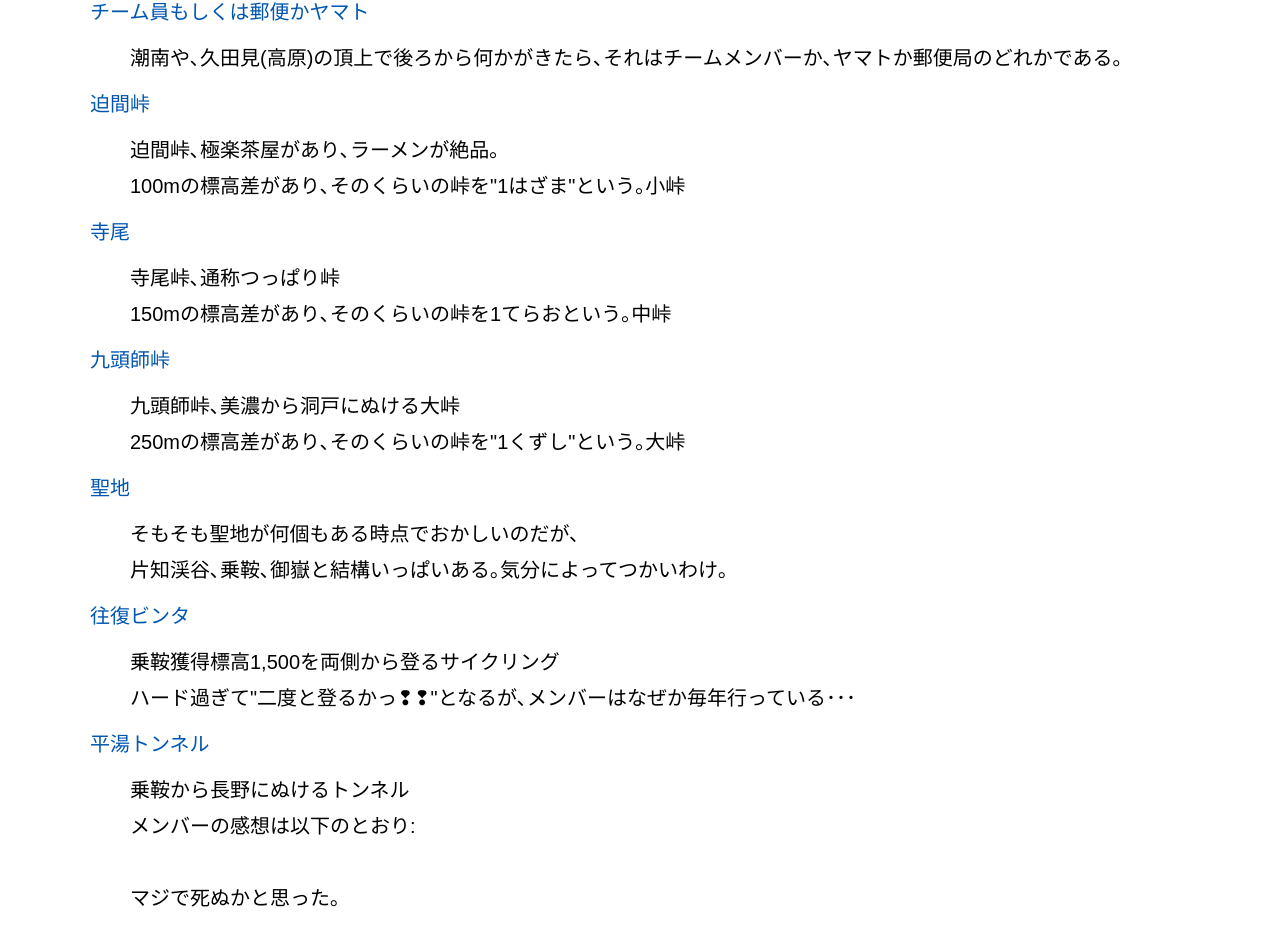
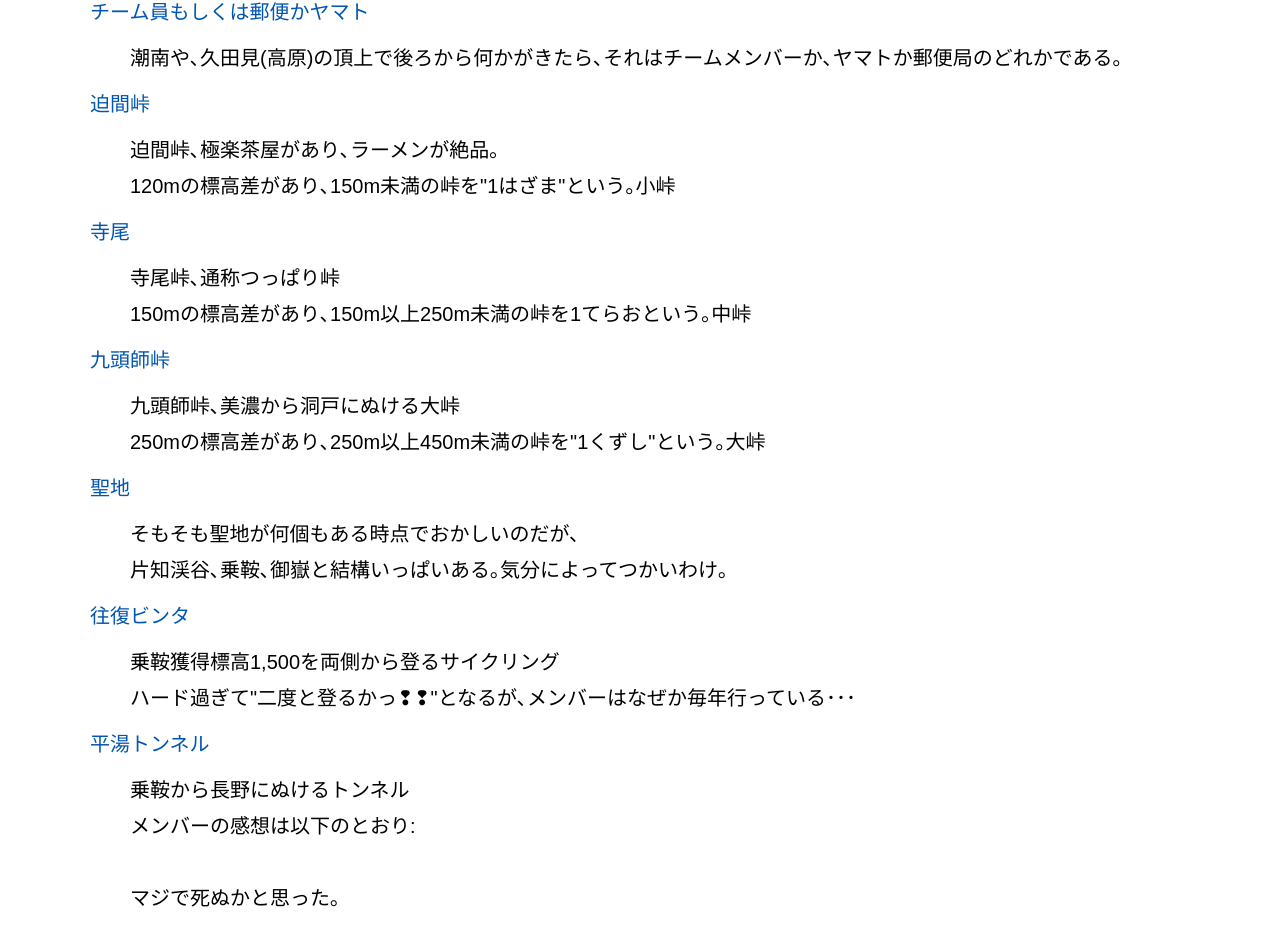
Before and after one commit to mabutaro1015/seki, a plain HTML site: page features.html in a window 1280 px wide. Shown: the part 4090-5022 px from the top of the page. Drawn offline with Linux system fonts and the light colour scheme; a web font is replaced by a local one.

Commit message:
用語集: 峠の区切りを更新
Co-Authored-By: Claude Sonnet 5.5 <noreply@anthropic.com>

```diff
--- a/features.html
+++ b/features.html
@@ -126,13 +126,13 @@
                             <dd>潮南や､久田見(高原)の頂上で後ろから何かがきたら､それはチームメンバーか､ヤマトか郵便局のどれかである｡</dd>
 
                             <dt>迫間峠</dt>
-                            <dd>迫間峠､極楽茶屋があり､ラーメンが絶品｡<br>100mの標高差があり､そのくらいの峠を"1はざま"という｡小峠</dd>
+                            <dd>迫間峠､極楽茶屋があり､ラーメンが絶品｡<br>120mの標高差があり､150m未満の峠を"1はざま"という｡小峠</dd>
 
                             <dt>寺尾</dt>
-                            <dd>寺尾峠､通称つっぱり峠<br>150mの標高差があり､そのくらいの峠を1てらおという｡中峠</dd>
+                            <dd>寺尾峠､通称つっぱり峠<br>150mの標高差があり､150m以上250m未満の峠を1てらおという｡中峠</dd>
 
                             <dt>九頭師峠</dt>
-                            <dd>九頭師峠､美濃から洞戸にぬける大峠<br>250mの標高差があり､そのくらいの峠を"1くずし"という｡大峠</dd>
+                            <dd>九頭師峠､美濃から洞戸にぬける大峠<br>250mの標高差があり､250m以上450m未満の峠を"1くずし"という｡大峠</dd>
 
                             <dt>聖地</dt>
                             <dd>そもそも聖地が何個もある時点でおかしいのだが､<br>片知渓谷､乗鞍､御嶽と結構いっぱいある｡気分によってつかいわけ｡</dd>
```
